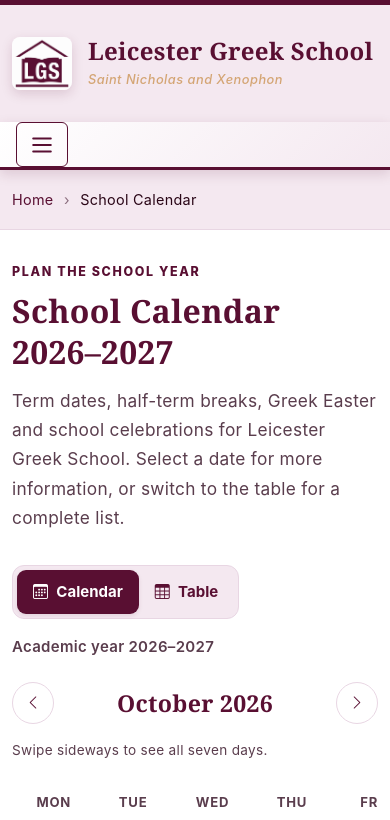
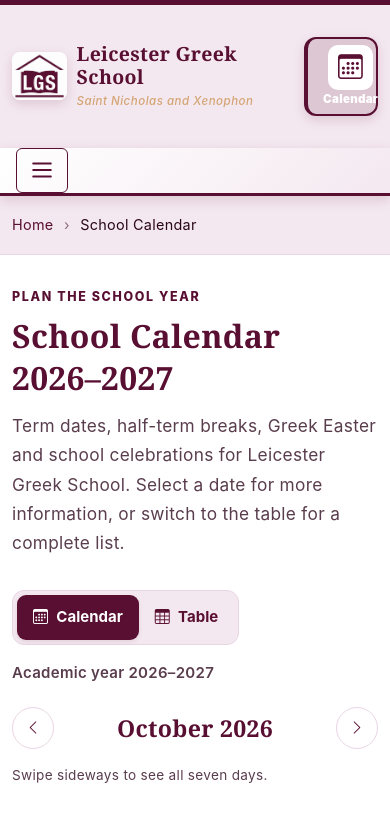
Before and after one commit to Leicester-Greek-School/website, a Vue app: page /calendar in a window 390 px wide. Shown: the top 820 px of the page. Built offline with nearby package versions, Linux system fonts and the light colour scheme.

Commit message:
Correct 28th October celebration date

```diff
--- a/src/components/Navbar.vue
+++ b/src/components/Navbar.vue
@@ -2,7 +2,8 @@
   <div>
     <div class="top-header border-top-primary">
       <div class="container py-3">
-        <div class="d-flex justify-content-start align-items-center flex-wrap gap-3">
+        <div class="header-inner">
+          <div class="brand-group">
             <div class="logo-container">
               <img src="@/assets/images/lgs-logo.jpg" alt="Leicester Greek School Logo" class="school-logo" />
             </div>
@@ -14,6 +15,14 @@
               </p>
               <p class="school-subtitle mb-0">Saint Nicholas and Xenophon</p>
             </div>
+          </div>
+          <router-link to="/calendar" class="calendar-quick-link" aria-label="School Calendar 2026–2027">
+            <span class="calendar-link-icon"><i class="bi bi-calendar3" aria-hidden="true"></i></span>
+            <span class="calendar-link-copy">
+              <strong><span class="calendar-link-desktop">School </span>Calendar</strong>
+              <span class="calendar-link-year">2026–2027</span>
+            </span>
+          </router-link>
         </div>
       </div>
     </div>
@@ -39,9 +48,6 @@
             </li>
             <li class="nav-item">
               <router-link class="nav-link" to="/announcements">Announcements</router-link>
-            </li>
-            <li class="nav-item">
-              <router-link class="nav-link" to="/calendar">School Calendar</router-link>
             </li>
             <li class="nav-item">
               <router-link class="nav-link" to="/support-us">Support Us</router-link>
@@ -91,6 +97,88 @@
   border-top: 5px solid var(--primary-color);
   box-shadow: var(--shadow-md);
   padding: 1rem 0;
+}
+
+.header-inner, .brand-group {
+  display: flex;
+  align-items: center;
+}
+
+.header-inner {
+  justify-content: space-between;
+  gap: 1.5rem;
+}
+
+.brand-group {
+  min-width: 0;
+  gap: 1rem;
+}
+
+.calendar-quick-link {
+  display: inline-flex;
+  align-items: center;
+  gap: 0.75rem;
+  flex-shrink: 0;
+  padding: 0.6rem 0.9rem;
+  border: 2px solid var(--accent-gold);
+  border-radius: 12px;
+  background: #fff;
+  color: var(--primary-color);
+  text-decoration: none;
+  box-shadow: var(--shadow-md);
+  transition: var(--transition-smooth);
+}
+
+.calendar-quick-link:hover, .calendar-quick-link:focus-visible {
+  color: var(--primary-color);
+  background: #fffaf3;
+  transform: translateY(-2px);
+  box-shadow: var(--shadow-lg);
+}
+
+.calendar-quick-link:focus-visible {
+  outline: 3px solid var(--primary-color);
+  outline-offset: 3px;
+}
+
+.calendar-quick-link.router-link-active {
+  background: var(--primary-color);
+  border-color: var(--primary-color);
+  color: #fff !important;
+}
+
+.calendar-link-icon {
+  display: grid;
+  place-items: center;
+  width: 3.25rem;
+  height: 3.25rem;
+  border-radius: 10px;
+  color: #fff;
+  background: var(--primary-color);
+  font-size: 1.75rem;
+  line-height: 1;
+}
+
+.calendar-quick-link.router-link-active .calendar-link-icon {
+  color: var(--primary-color);
+  background: #fff;
+}
+
+.calendar-link-copy {
+  display: flex;
+  flex-direction: column;
+  line-height: 1.2;
+}
+
+.calendar-link-copy strong {
+  font-size: 0.98rem;
+  white-space: nowrap;
+}
+
+.calendar-link-year {
+  margin-top: 0.22rem;
+  font-size: 0.82rem;
+  font-weight: 600;
 }
 
 .logo-container {
@@ -339,18 +427,33 @@
 }
 
 @media (max-width: 576px) {
+  .header-inner { gap: 0.6rem; }
+  .brand-group { gap: 0.6rem; }
+  .school-info { min-width: 0; }
   .school-logo {
-    width: 60px;
-    max-height: 60px;
+    width: 55px;
+    max-height: 55px;
   }
 
   .school-title {
-    font-size: 1.5rem;
+    font-size: clamp(1.2rem, 5vw, 1.5rem);
   }
 
   .school-subtitle {
-    font-size: 0.8rem;
+    font-size: 0.72rem;
   }
+
+  .calendar-quick-link {
+    flex-direction: column;
+    gap: 0.2rem;
+    width: 4.6rem;
+    padding: 0.4rem 0.2rem;
+    text-align: center;
+  }
+
+  .calendar-link-icon { width: 2.8rem; height: 2.8rem; font-size: 1.55rem; }
+  .calendar-link-copy strong { font-size: 0.72rem; }
+  .calendar-link-desktop, .calendar-link-year { display: none; }
 
   .navbar-register-btn {
     padding: 0.6rem 1.2rem !important;
--- a/src/data/calendar.json
+++ b/src/data/calendar.json
@@ -8,7 +8,7 @@
   "events": [
     { "id": "autumn-start", "term": "autumn", "kind": "term", "title": "Autumn term starts", "start": "2026-09-05", "description": "The first day of the autumn term at Leicester Greek School." },
     { "id": "autumn-half-term", "term": "autumn", "kind": "break", "title": "Autumn half term", "start": "2026-10-19", "end": "2026-10-24", "description": "Autumn half-term break, from Monday 19 October through Saturday 24 October 2026." },
-    { "id": "october-celebration", "term": "celebrations", "kind": "celebration", "title": "28th October Celebration", "start": "2026-11-01", "description": "School celebration of 28 October, scheduled for Sunday 1 November 2026. Please contact the school for event details." },
+    { "id": "october-celebration", "term": "celebrations", "kind": "celebration", "title": "28th October Celebration", "start": "2026-10-13", "description": "School celebration of 28 October, scheduled for Saturday 11 October 2026. Please contact the school for event details." },
     { "id": "christmas-celebration", "term": "celebrations", "kind": "celebration", "title": "Christmas Celebration", "start": "2026-12-13", "description": "Leicester Greek School Christmas Celebration, scheduled for Sunday 13 December 2026. Please contact the school for event details." },
     { "id": "autumn-end", "term": "autumn", "kind": "term", "title": "Autumn term ends", "start": "2026-12-19", "description": "The last day of the autumn term at Leicester Greek School." },
     { "id": "spring-start", "term": "spring", "kind": "term", "title": "Spring term starts", "start": "2027-01-09", "description": "The first day of the spring term at Leicester Greek School." },
```
Lines whose indentation alone changed are shown as unchanged.
